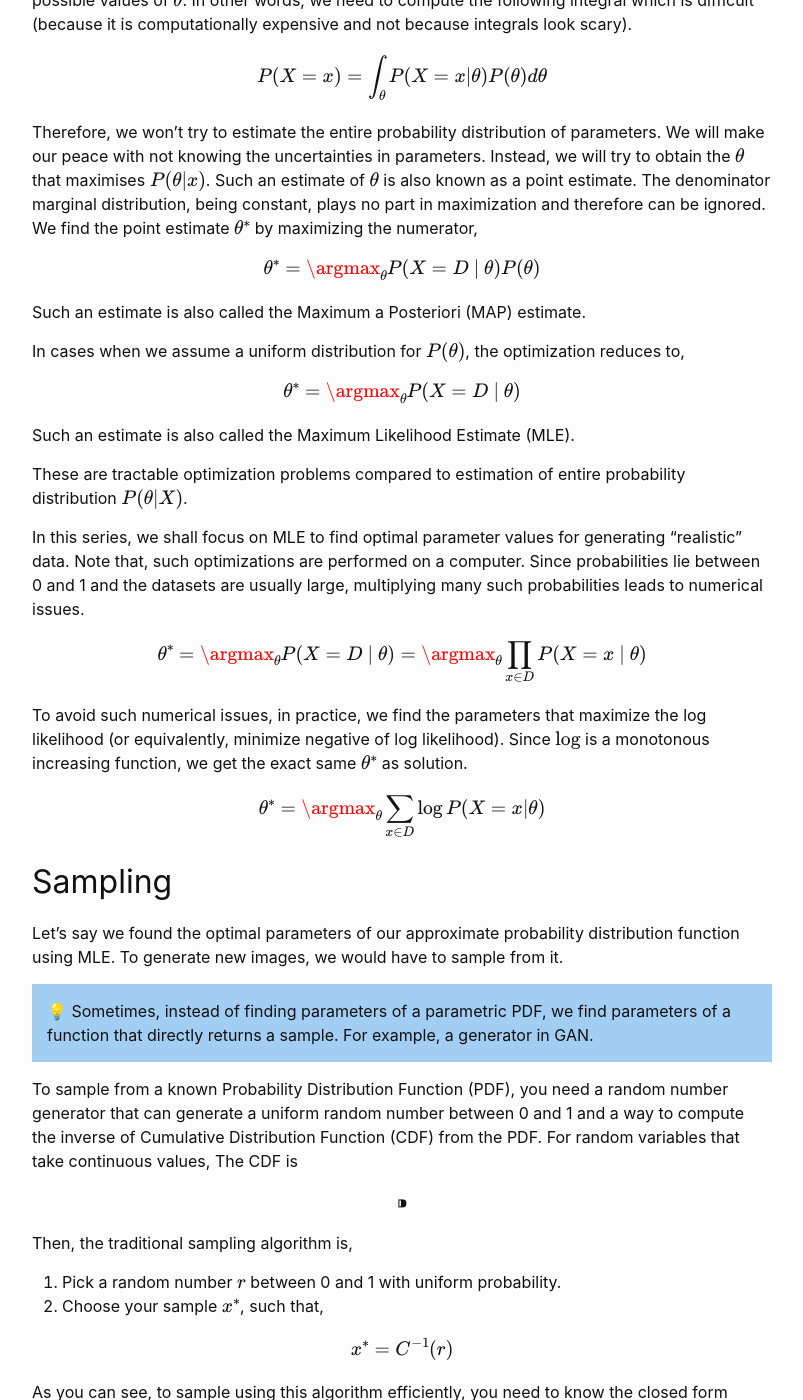
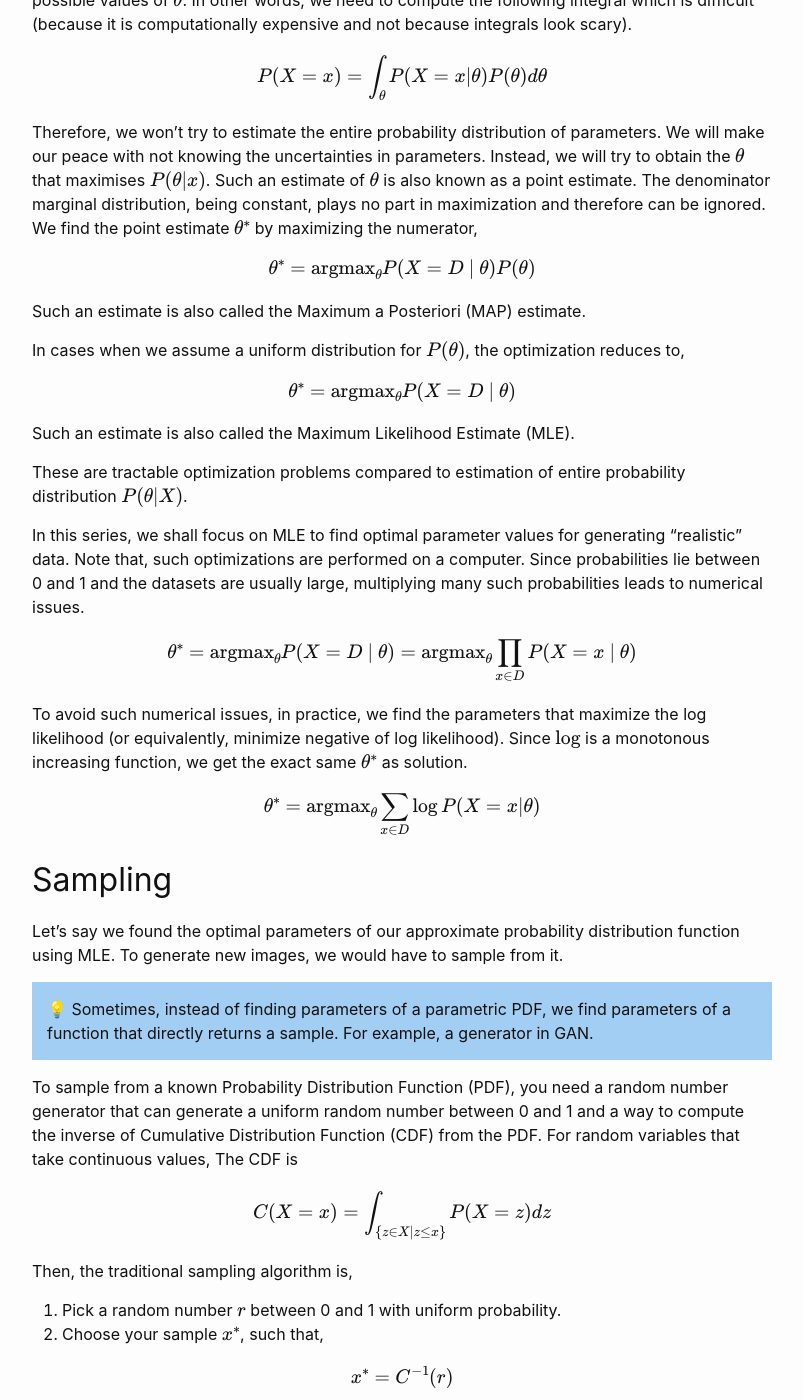
Before and after one commit to gauravtendolkar/gauravtendolkar.github.io, a Jekyll site: the page built from docs/_posts/2024-06-01-1-Learning-Probability-Distribution-Of-Data.markdown, in a window 1280 px wide and 1400 px high, scrolled down 2912 px. Shown: the whole window, without its empty margins (238-1041 px from the left). Built offline with Jekyll 4.4.1, drawn with Linux system fonts in a browser that asks for light colours; formulas are drawn with MathJax 3; some of the changed text lies outside the part shown.

Commit message:
deep generative series

```diff
--- a/docs/_posts/2024-06-01-1-Learning-Probability-Distribution-Of-Data.markdown
+++ b/docs/_posts/2024-06-01-1-Learning-Probability-Distribution-Of-Data.markdown
@@ -69,7 +69,7 @@
 Therefore, we won’t try to estimate the entire probability distribution of parameters. We will make our peace with not knowing the uncertainties in parameters. Instead, we will try to obtain the $\theta$ that maximises <span>$P(\theta | x)$. Such an estimate of $\theta$ is also known as a point estimate. The denominator marginal distribution, being constant, plays no part in maximization and therefore can be ignored. We find the point estimate $\theta^*$ by maximizing the numerator,
 
 $$
-\theta^* = \argmax_{\theta}P(X=D \ | \ \theta)P(\theta)
+\theta^* = \text{argmax}_{\theta}P(X=D \ | \ \theta)P(\theta)
 $$
 
 Such an estimate is also called the Maximum a Posteriori (MAP) estimate.
@@ -77,7 +77,7 @@
 In cases when we assume a uniform distribution for <span>$P(\theta)$, the optimization reduces to,
 
 $$
-\theta^* = \argmax_{\theta}P(X=D \ | \ \theta)
+\theta^* = \text{argmax}_{\theta}P(X=D \ | \ \theta)
 $$
 
 Such an estimate is also called the Maximum Likelihood Estimate (MLE).
@@ -87,13 +87,13 @@
 In this series, we shall focus on MLE to find optimal parameter values for generating “realistic” data. Note that, such optimizations are performed on a computer. Since probabilities lie between 0 and 1 and the datasets are usually large, multiplying many such probabilities leads to numerical issues.
 
 $$
-\theta^* = \argmax_{\theta}P(X=D \ | \ \theta) = \argmax_{\theta}\prod_{x\in D}P(X=x \ | \ \theta)
+\theta^* = \text{argmax}_{\theta}P(X=D \ | \ \theta) = \text{argmax}_{\theta}\prod_{x\in D}P(X=x \ | \ \theta)
 $$
 
 To avoid such numerical issues, in practice, we find the parameters that maximize the log likelihood (or equivalently, minimize negative of log likelihood). Since $\log$ is a monotonous increasing function, we get the exact same $\theta^*$ as solution.
 
 $$
-\theta^* = \argmax_{\theta}\sum_{x \in D} \log P(X=x | \theta)
+\theta^* = \text{argmax}_{\theta}\sum_{x \in D} \log P(X=x | \theta)
 $$
 
 ## Sampling
@@ -102,13 +102,12 @@
 
 <div class="callout">
 💡 Sometimes, instead of finding parameters of a parametric PDF, we find parameters of a function that directly returns a sample. For example, a generator in GAN.
-
 </div>
 
 To sample from a known Probability Distribution Function (PDF), you need a random number generator that can generate a uniform random number between 0 and 1 and a way to compute the inverse of Cumulative Distribution Function (CDF) from the PDF. For random variables that take continuous values, The CDF is
 
 $$
-⁍
+C(X=x) = \int_{\{z \in X | z \leq x\}}{P(X=z)dz}
 $$
 
 Then, the traditional sampling algorithm is,
@@ -147,7 +146,7 @@
 Along with <span>$P(z)$, we choose a sufficiently complex function $f_{\theta}$ with parameters $\theta$. The input to $f_{\theta}$ is a sample of latent variable $z$ and the outputs are numbers used to parametrize another different simple parametric probability distribution - let’s say another multivariate isotropic Gaussian PDF. Let’s denote the conditional PDF of $X$ given $z$ as <span>$P_{\theta}(x | z)$. Now, sampling a data point involves
 
 1. Sampling $z$ from <span>$P(z)$. This step is computationally tractable thanks to [Box-Muller](https://en.wikipedia.org/wiki/Box–Muller_transform) method.
-2. Computing $f_{\theta}(z)$</span> to get $\mu$ and $\sigma$ parameters of output multivariate isotropic Gaussian distribution. This step is also computationally tractable.
+2. Computing $f_{\theta}(z)$ to get $\mu$ and $\sigma$ parameters of output multivariate isotropic Gaussian distribution. This step is also computationally tractable.
 3. Sampling a data point $x$ from $N(\mu, \sigma)$. Like step 1, this step is also computationally tractable.
 
 <div class="callout">
@@ -175,20 +174,20 @@
 But we do need efficient way to compute <span>$P_{\theta}(x)$</span> since to find the optimal parameters $\theta$ via MLE approach, we need to maximize the likelihood of data.
 
 $$
-\theta^* = \argmax_{\theta}\sum_{x \in D} P_{\theta}(X=x)
+\theta^* = \text{argmax}_{\theta}\sum_{x \in D} P_{\theta}(X=x)
 $$
 
 ## Encoder decoder architecture
 
 We saw that since <span>$P_{\theta}(z|x)$</span> is intractable, we cannot learn the parameters of $f_{\theta}$ - our decoder (a decoder converts a latent sample into a data point or a distribution over data point).
 
-To make this problem tractable, we find another parametric model $g_{\phi}$ that takes input a data point $x$ and outputs $\mu$ and $\sigma$ of a Gaussian distribution for $z$. Using this model, we can compute the proxy for probability <span>$P_{\theta}(z|x)$</span> efficiently and we denote it $Q_{\phi}(z|x)$.
+To make this problem tractable, we find another parametric model $g_{\phi}$ that takes input a data point $x$ and outputs $\mu$ and $\sigma$ of a Gaussian distribution for $z$. Using this model, we can compute the proxy for probability <span>$P_{\theta}(z|x)$</span> efficiently and we denote it <span>$Q_{\phi}(z|x)$</span>.
 
 This leads to the popular encoder decoder architecture.
 
 So to sample data points similar to true distribution, we need to find $f_{\theta}$ and $g_{\phi}$ jointly such that
 
-1. KL divergence (a metric for distance between two probability distributions) between <span>$P_{\theta}(z|x)$</span> and $Q_{\phi}(z|x)$</span> is minimized. This is the optimization objective for our encoder part since it encodes a data point into latent space.
+1. KL divergence (a metric for distance between two probability distributions) between <span>$P_{\theta}(z|x)$</span> and <span>$Q_{\phi}(z|x)$</span> is minimized. This is the optimization objective for our encoder part since it encodes a data point into latent space.
 2. The likelihood of data $X$ under marginal distribution <span>$P_{\theta}(X)$</span> is maximized. This is the optimization objective for our decoder part since it converts a latent sample into a data point.
 
 Such encoder decoder architecture is a very popular paradigm of generative models. Not only do they give us a latent space succinctly capturing patterns from high dimensional data, but also a probability distribution complex enough to model data and an efficient way to sample from it.
```
